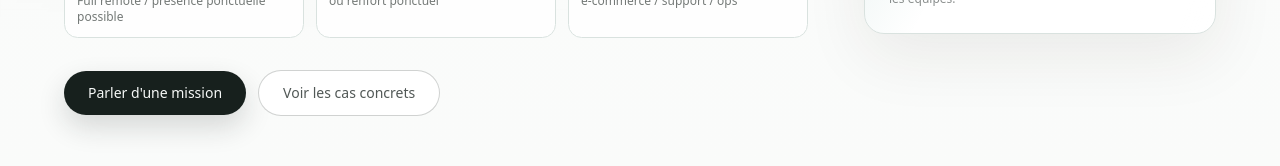
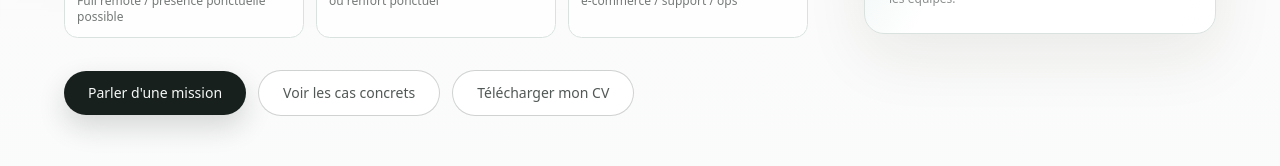
Before and after one commit to anthony-ringard/portfolio, a Vue app: page / in a window 1280 px wide. Shown: the part 751-917 px from the top of the page. Built offline with nearby package versions, Linux system fonts and the light colour scheme.

Commit message:
Deplace le lien CV en bouton dans le hero, retire le lien texte du footer

```diff
--- a/data/site.json
+++ b/data/site.json
@@ -34,6 +34,7 @@
     "eyebrow": "Freelance PHP/Symfony / API / automatisation",
     "primaryCta": "Parler d'une mission",
     "secondaryCta": "Voir les cas concrets",
+    "cvCta": "Télécharger mon CV",
     "diagramTitle": "Intervention type",
     "diagramSteps": ["Problème métier", "Cadrage technique", "Traitement async", "Intégration externe", "Suivi production"],
     "diagramFootnote": "Lisible pour la technique, utilisable directement par les équipes."
--- a/src/components/ContactSection.vue
+++ b/src/components/ContactSection.vue
@@ -11,7 +11,6 @@ const socialLinks = computed(() =>
   [
     { href: profile.contact.malt, label: site.ui.socialMalt },
     { href: profile.contact.linkedin, label: site.ui.socialLinkedin },
-    { href: profile.contact.cv, label: site.ui.socialCv },
   ].filter((l) => Boolean(l.href)),
 );
 </script>
--- a/src/components/HeroSection.vue
+++ b/src/components/HeroSection.vue
@@ -42,6 +42,13 @@ import RevealBlock from "./RevealBlock.vue";
             <div class="mt-8 flex flex-wrap items-center gap-3">
               <a href="#contact" class="primary-button">{{ site.hero.primaryCta }}</a>
               <a href="#realisations" class="secondary-button">{{ site.hero.secondaryCta }}</a>
+              <a
+                v-if="profile.contact.cv"
+                :href="profile.contact.cv"
+                target="_blank"
+                rel="noopener noreferrer"
+                class="secondary-button"
+              >{{ site.hero.cvCta }}</a>
             </div>
           </RevealBlock>
         </div>
```
